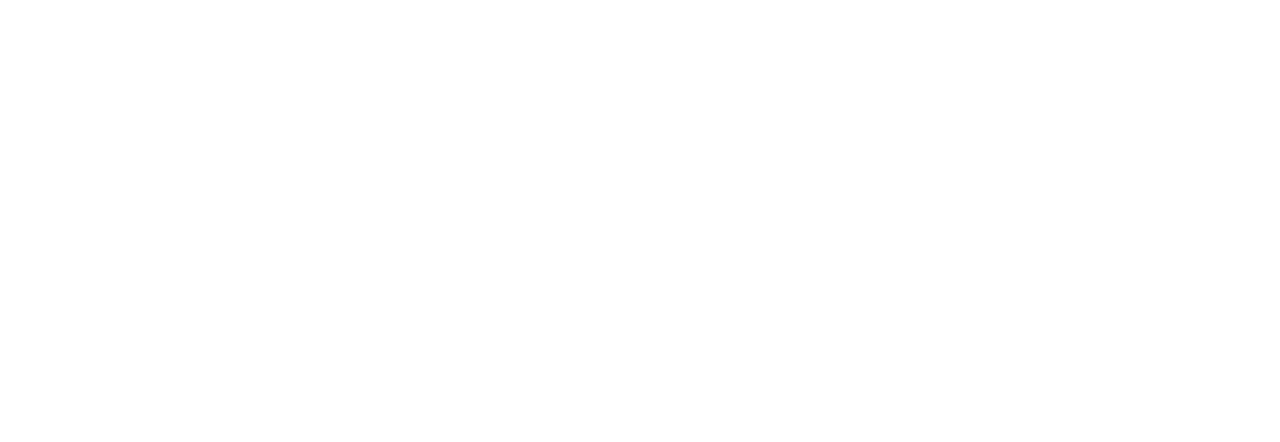
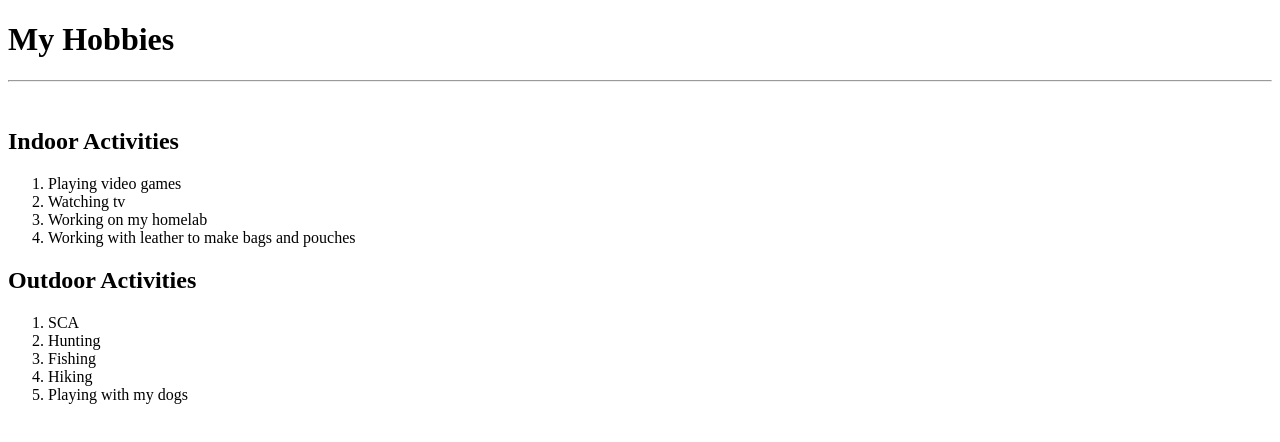
Before and after one commit to Nmiller999/Resume_Site, a plain HTML site: page Resume/Hobby.html in a window 1280 px wide. Drawn offline with Linux system fonts and the light colour scheme.

Commit message:
Updated my hobbies

```diff
--- a/Resume/Hobby.html
+++ b/Resume/Hobby.html
@@ -6,5 +6,24 @@
     <title>Hobbies</title>
 </head>
 <body>
+    <h1>My Hobbies</h1>
+    <hr/><br/>
+    <p>
+        <h2>Indoor Activities</h2>
+        <ol>
+            <li>Playing video games</li>
+            <li>Watching tv</li>
+            <li>Working on my homelab</li>
+            <li>Working with leather to make bags and pouches</li>
+        </ol>
+        <h2>Outdoor Activities</h2>
+        <ol>
+            <li>SCA</li>
+            <li>Hunting</li>
+            <li>Fishing</li>
+            <li>Hiking</li>
+            <li>Playing with my dogs</li>
+        </ol>
+    </p>
 </body>
 </html>
```
